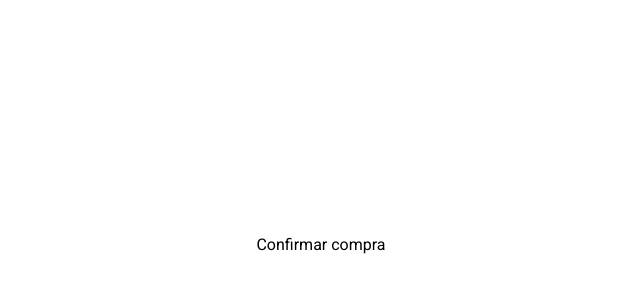
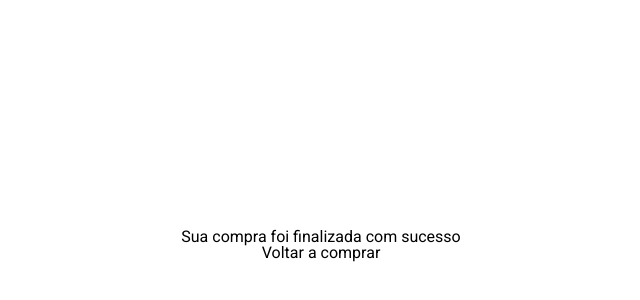
Before and after one commit to LucasFelipe2142/projeto14-webbook-front, a React (Create React App) app: page /checkout in a window 1280 px wide. Shown: the part 210-510 px from the top of the page, without its empty margins (319-959 px from the left). Built offline with nearby package versions, Linux system fonts and the light colour scheme; a web font is replaced by a local one.

Commit message:
implement option and checkout

```diff
--- a/src/components/Carrinho.js
+++ b/src/components/Carrinho.js
@@ -1,11 +1,11 @@
 import axios from "axios";
 import styled from "styled-components";
-//import { useNavigate } from "react-router";
+import { useNavigate } from "react-router";
 import { useEffect, useState } from "react";
 import Top from "./Top";
-//import Checkout from "./Checkout";
 
-//const navigate = useNavigate();
+
+
 
 function CarrinhoProduto({nome, preco, imagem} ){
 
@@ -22,7 +22,6 @@ function CarrinhoProduto({nome, preco, imagem} ){
                     </div>
                     <div className="quantidade">
                       <div>Quantidade:</div>
-                      <div>Icone de lixeira</div>
                     </div>
                   </div>
                 </div>
@@ -32,6 +31,8 @@ function CarrinhoProduto({nome, preco, imagem} ){
 
 
 export default function Carrinho(){
+
+  const navigate = useNavigate();
 
   const [ cart, setCart ] = useState("");
 
@@ -56,11 +57,19 @@ export default function Carrinho(){
 
     }
 
-    async function Checkout(){
+    async function checkout(){
 
-     // axios.post("http://localhost:5000/purchases", {products: products, totalPrice: totalPrice,  userId: userId})
+      const token = localStorage.getItem("token").replace(/["']/g, "");
+
+      const config = {
+        headers: {
+          token: token
+        }
+      }
+
+      await axios.post("http://localhost:5000/purchases", {cart}, config);
       console.log(cart);
-      //navigate("/Checkout")
+      navigate("/checkout")
     }
 
     return(
@@ -79,7 +88,7 @@ export default function Carrinho(){
             <div className="button">Continuar Comprando</div>
                 <div className="confirma">
                     <div>Subtotal: {cart.totalPrice}R$</div>
-                    <div className="button" onClick={() => Checkout()}>Confirmar compra</div>
+                    <div className="button" onClick={() => checkout()}>Confirmar compra</div>
                 </div>
 
 
--- a/src/components/Checkout.js
+++ b/src/components/Checkout.js
@@ -10,9 +10,8 @@ export default function Checkout(){
 
     return(
         <Container>
-
-
-            <div onClick={() => navigate("/home")}>Confirmar compra</div>
+            <div>Sua compra foi finalizada com sucesso</div>
+            <div onClick={() => navigate("/home")}>Voltar a comprar</div>
         </Container>
 
     );
--- a/src/components/Options.js
+++ b/src/components/Options.js
@@ -1,6 +1,6 @@
 import styled from "styled-components";
 import { useNavigate } from "react-router";
-import { AiOutlineShopping, AiFillCloseCircle } from "react-icons/ai";
+import { AiFillCloseCircle } from "react-icons/ai";
 
 
 export default function Options(){
```
